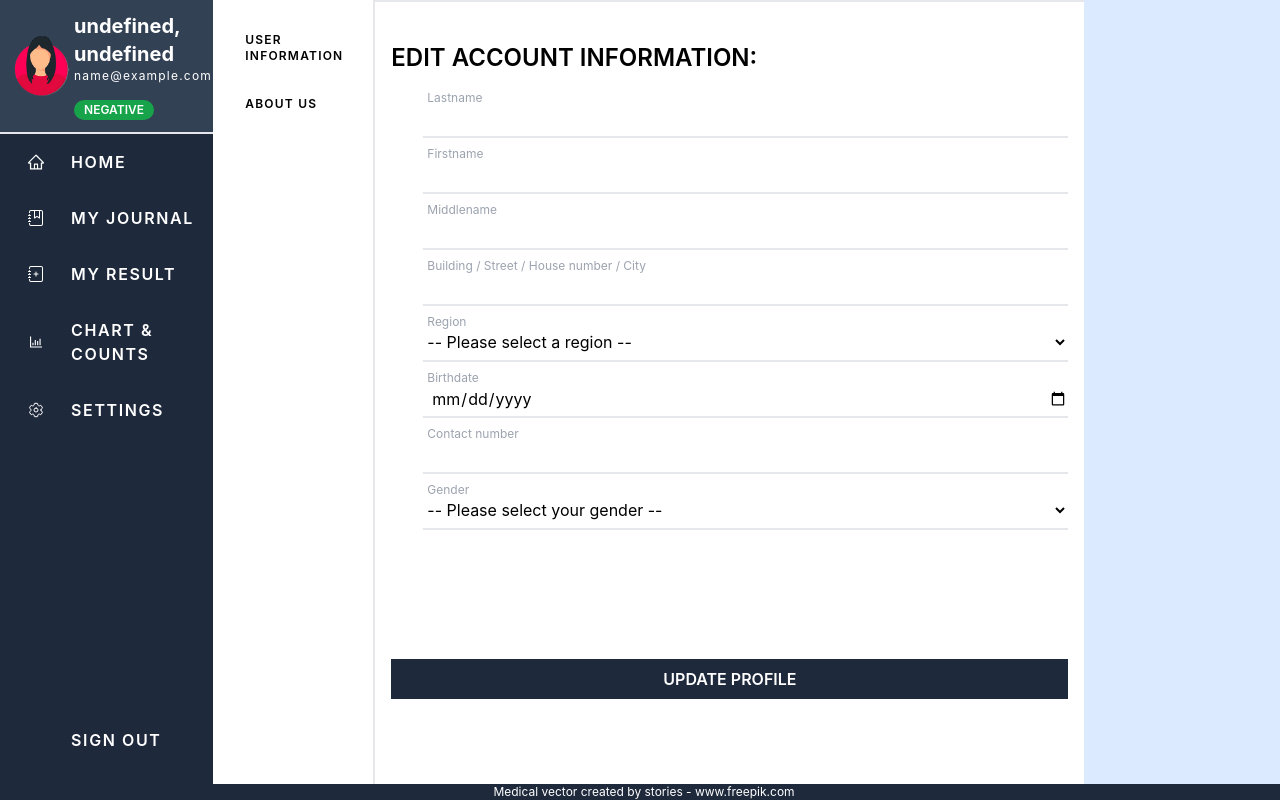
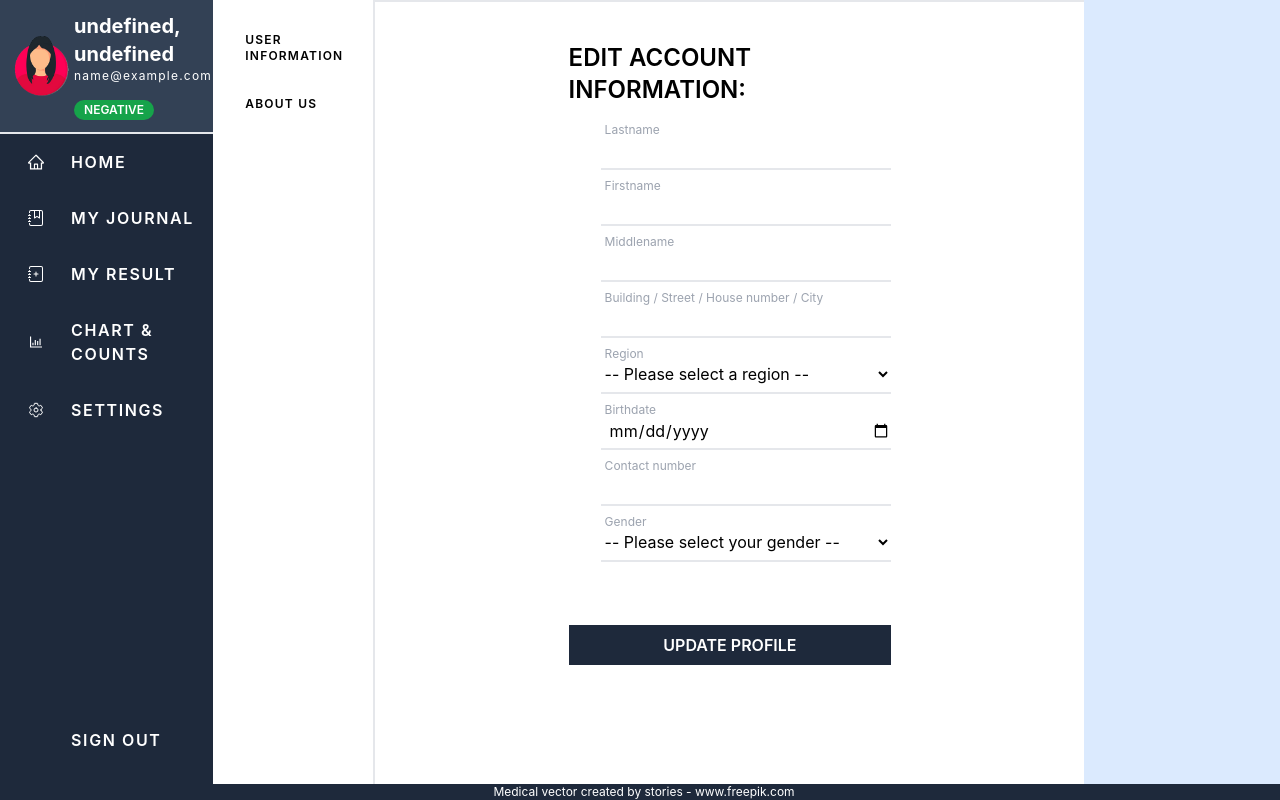
Before and after one commit to fpvt-projects/covid-track-app, a React (Create React App) app: page /settings in a window 1280 px wide. Built offline with nearby package versions, Linux system fonts and the light colour scheme; no server answers; sample sign-in values are in the browser's storage.

Commit message:
Fix carousel overlapping news sidebar, fix edit profile submit button placement

```diff
--- a/src/components/HomeIndex.js
+++ b/src/components/HomeIndex.js
@@ -114,7 +114,7 @@ function HomeIndex() {
         >
           NEWS UPDATES
         </h1>
-        <div className={`w-full overflow-y-auto flex justify-center`}>
+        <div className={`w-full overflow-y-auto flex justify-center z-10`}>
           <News newsList={newsList} />
         </div>
       </div>
--- a/src/components/settings/EditUserProfile.js
+++ b/src/components/settings/EditUserProfile.js
@@ -81,9 +81,7 @@ function EditUserProfile() {
   }, []);
 
   return (
-    <div
-      className={`w-full h-11/12 mb-8laptop:w-1/2 flex flex-col pt-10 px-4 `}
-    >
+    <div className={`w-full mb-8 laptop:w-1/2 flex flex-col pt-10 px-4 pb-14`}>
       <h1 className={`text-2xl font-semibold mb-4`}>
         EDIT ACCOUNT INFORMATION:
       </h1>
@@ -201,7 +199,7 @@ function EditUserProfile() {
         </div>
       </div>
       <button
-        className={`px-4 py-2 font-semibold text-s bg-slate-800 text-white mb-16`}
+        className={`px-4 py-2 font-semibold text-s bg-slate-800 text-white`}
         onClick={handleSubmit}
       >
         UPDATE PROFILE
--- a/src/routes/Home.js
+++ b/src/routes/Home.js
@@ -154,7 +154,7 @@ function Home({ resultToggler }) {
       {/* -- START OF SIDEBAR -- */}
 
       <div
-        className={`h-full tablet:w-1/5 w-full bg-slate-800 flex-col items-center z-10 tablet:z-0 absolute top-0 tablet:static ${
+        className={`h-full tablet:w-1/5 w-full bg-slate-800 flex-col items-center z-20 tablet:z-0 absolute top-0 tablet:static ${
           toggleSidebar ? "flex" : "hidden"
         } tablet:flex`}
       >
```
